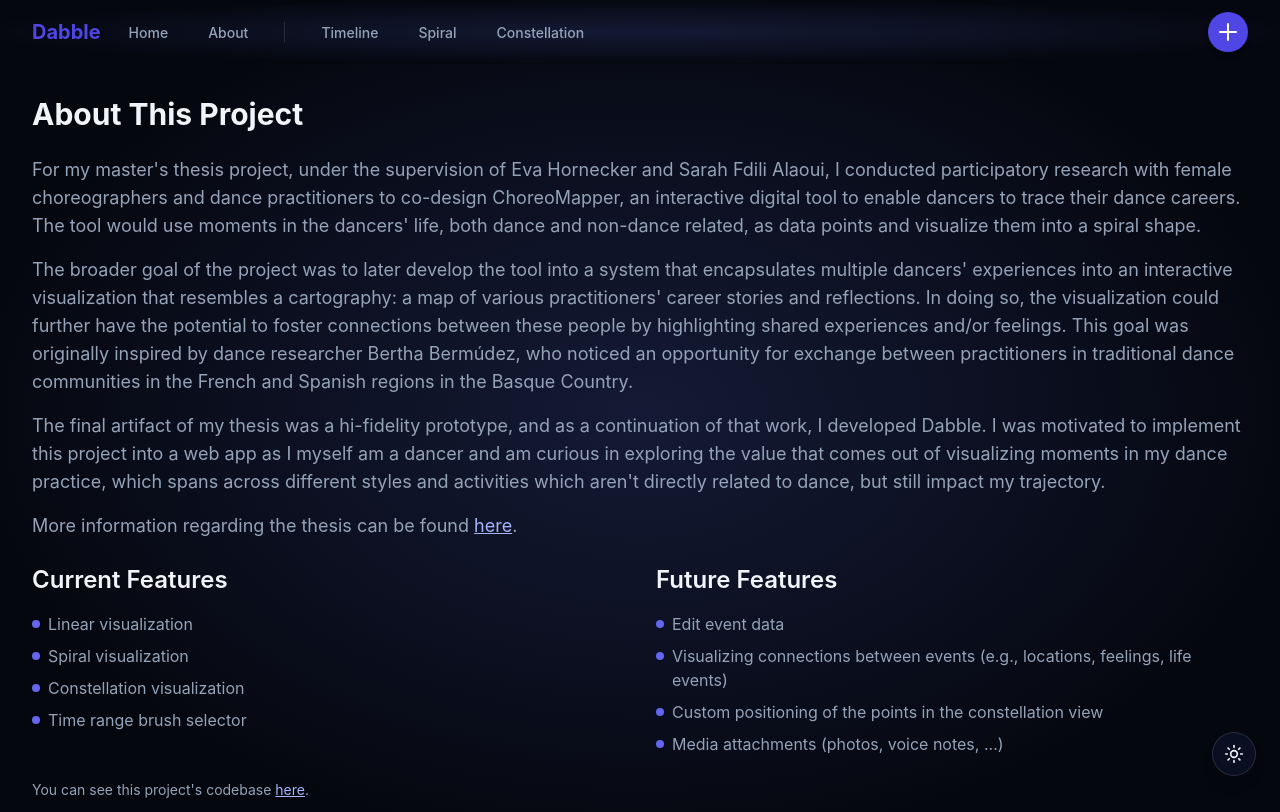
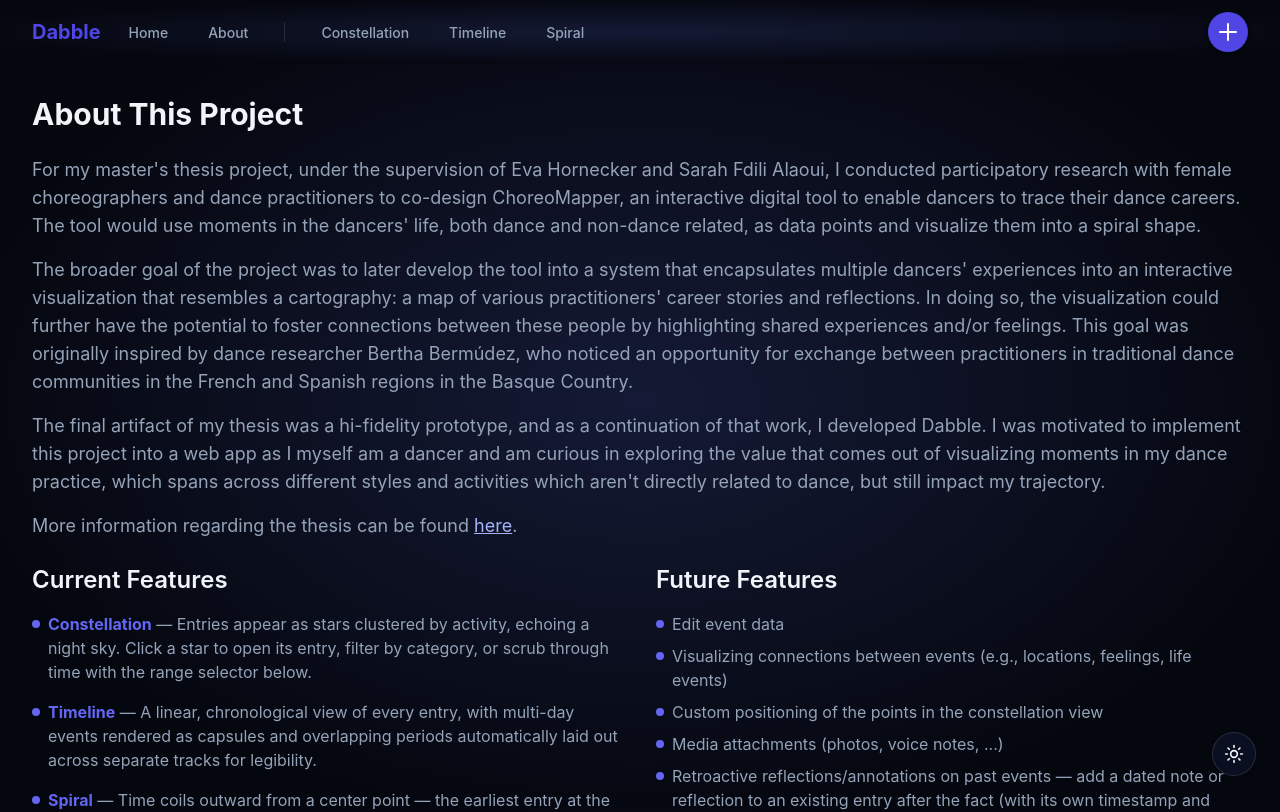
Before and after one commit to davidhle/dabble, a React (Vite) app: page /#/about in a window 1280 px wide. Shown: the top 812 px of the page. Built offline with nearby package versions, Linux system fonts and the light colour scheme.

Commit message:
adjust navbar tab order, about page feature lists

```diff
--- a/src/App.tsx
+++ b/src/App.tsx
@@ -264,13 +264,13 @@ function App() {
                * Or use Outlet context in Layout to pass data.
                */}
               <Route index element={<Home />} />
-              <Route path="linear" element={<Timeline entries={entries} />} />
-              <Route path="spiral" element={<Spiral entries={entries} />} />
+              <Route path="about" element={<About />} />
               <Route
                 path="constellation"
                 element={<Constellation entries={entries} />}
               />
-              <Route path="about" element={<About />} />
+              <Route path="linear" element={<Timeline entries={entries} />} />
+              <Route path="spiral" element={<Spiral entries={entries} />} />
             </Route>
           </Routes>
         </HashRouter>
--- a/src/components/Layout.tsx
+++ b/src/components/Layout.tsx
@@ -174,6 +174,12 @@ export default function Layout({ onAddEntry }: LayoutProps) {
                   className="h-5 w-px self-center bg-[var(--panel-border-color)]"
                 />
                 <Link
+                  to="/constellation"
+                  className="inline-flex items-center border-b-2 border-transparent px-1 pt-1 text-sm font-medium text-[var(--text-muted-color)] hover:border-[var(--panel-border-color)] hover:text-[var(--text-color)]"
+                >
+                  Constellation
+                </Link>
+                <Link
                   to="/linear"
                   className="inline-flex items-center border-b-2 border-transparent px-1 pt-1 text-sm font-medium text-[var(--text-muted-color)] hover:border-[var(--panel-border-color)] hover:text-[var(--text-color)]"
                 >
@@ -184,12 +190,6 @@ export default function Layout({ onAddEntry }: LayoutProps) {
                   className="inline-flex items-center border-b-2 border-transparent px-1 pt-1 text-sm font-medium text-[var(--text-muted-color)] hover:border-[var(--panel-border-color)] hover:text-[var(--text-color)]"
                 >
                   Spiral
-                </Link>
-                <Link
-                  to="/constellation"
-                  className="inline-flex items-center border-b-2 border-transparent px-1 pt-1 text-sm font-medium text-[var(--text-muted-color)] hover:border-[var(--panel-border-color)] hover:text-[var(--text-color)]"
-                >
-                  Constellation
                 </Link>
               </div>
             </div>
--- a/src/pages/About.tsx
+++ b/src/pages/About.tsx
@@ -15,7 +15,7 @@
 
 import { LINK_CLASSNAME } from '../utils/linkify';
 
-/** Shared bullet-list styling for both the Current/Future Features lists below - lifted out so the two can't drift apart in appearance. */
+/** Shared bullet-list styling for the plain Future Features list below - lifted out so bare bullet items can't drift in appearance. */
 function FeatureList({ items }: { items: string[] }) {
   return (
     <ul className="mt-4 space-y-2 text-[var(--text-muted-color)]">
@@ -23,6 +23,35 @@ function FeatureList({ items }: { items: string[] }) {
         <li key={item} className="flex items-start">
           <span className="mr-2 mt-2 h-2 w-2 flex-shrink-0 rounded-full bg-indigo-500"></span>
           <span>{item}</span>
+        </li>
+      ))}
+    </ul>
+  );
+}
+
+/**
+ * Term-and-caption variant for Current Features: each item pairs a bold,
+ * accent-colored feature name with a plain-body-text descriptive sentence,
+ * rather than FeatureList's bare name - since these are shipped features
+ * worth explaining, not brief planned-work bullets.
+ */
+function DescriptiveFeatureList({
+  items,
+}: {
+  items: { name: string; description: string }[];
+}) {
+  return (
+    <ul className="mt-4 space-y-4">
+      {items.map(({ name, description }) => (
+        <li key={name} className="flex items-start">
+          <span className="mr-2 mt-2 h-2 w-2 flex-shrink-0 rounded-full bg-indigo-500"></span>
+          <span>
+            <span className="font-bold text-indigo-500">{name}</span>
+            <span className="text-[var(--text-muted-color)]">
+              {' '}
+              — {description}
+            </span>
+          </span>
         </li>
       ))}
     </ul>
@@ -92,12 +121,48 @@ export default function About() {
           <h2 className="text-2xl font-semibold text-[var(--text-color)]">
             Current Features
           </h2>
-          <FeatureList
+          <DescriptiveFeatureList
             items={[
-              'Linear visualization',
-              'Spiral visualization',
-              'Constellation visualization',
-              'Time range brush selector',
+              {
+                name: 'Constellation',
+                description:
+                  'Entries appear as stars clustered by activity, echoing a night sky. Click a star to open its entry, filter by category, or scrub through time with the range selector below.',
+              },
+              {
+                name: 'Timeline',
+                description:
+                  'A linear, chronological view of every entry, with multi-day events rendered as capsules and overlapping periods automatically laid out across separate tracks for legibility.',
+              },
+              {
+                name: 'Spiral',
+                description:
+                  "Time coils outward from a center point — the earliest entry at the core, the most recent at the outer edge — inspired directly by my original master's thesis prototype, ChoreoMapper.",
+              },
+              {
+                name: 'Time range brush selector',
+                description:
+                  'Narrow any visualization down to a specific window of time, shared consistently across all three views.',
+              },
+              {
+                name: 'Light & dark themes',
+                description:
+                  'Toggle between a dark night-sky palette and a warm, sketchbook-paper light mode — applied consistently across every view, panel, and form.',
+              },
+              {
+                name: 'Bring your own data',
+                description:
+                  'Export your entries as a portable JSON file, or import one to pick up where you left off. Anyone visiting can also reset to a blank slate and start their own constellation from scratch.',
+              },
+              {
+                name: 'Flexible date precision',
+                description:
+                  'Entries don\'t need an exact date. Log something as vague as "October - November 2021," attach a real date range for multi-day events, or skip the time of day entirely if you only remember the day.',
+              },
+              {
+                name: 'Dynamic categories',
+                description:
+                  "Categories aren't fixed in advance. Add a new one the moment you pick up a new hobby, and it's woven into the visualizations right away with its own color.",
+              },
             ]}
           />
         </div>
@@ -112,6 +177,9 @@ export default function About() {
               'Visualizing connections between events (e.g., locations, feelings, life events)',
               'Custom positioning of the points in the constellation view',
               'Media attachments (photos, voice notes, ...)',
+              "Retroactive reflections/annotations on past events — add a dated note or reflection to an existing entry after the fact (with its own timestamp and emotional state at the time of writing), while staying linked to the original event. The reflection's own date can be backdated to any point between the original event and today (e.g. transcribing an old journal entry that reflected on a past event sometime after it happened).",
+              'Robust location input — attach a real, mappable location to an entry (via a geocoding-based location search) rather than just plain text, while still supporting simple free-text location entries. This lays the groundwork for future connections between entries based on shared geographic location.',
+              'List/table view — browse all entries as a sortable, filterable table or database-style list, with a toggle to switch between a compact table view and a card/block-based view (similar to Notion), as an alternative way to explore entries outside of the visualizations.',
             ]}
           />
         </div>
```
